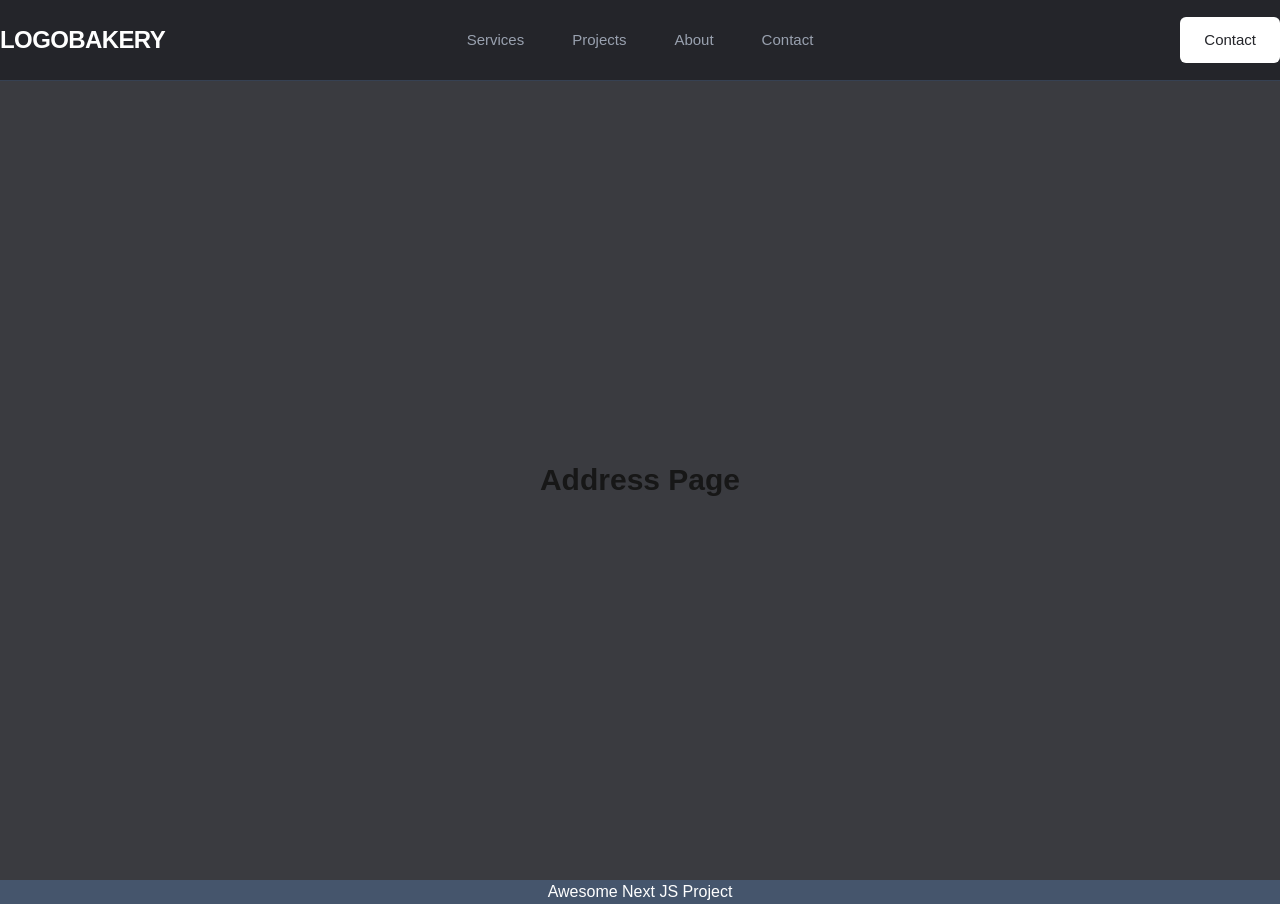
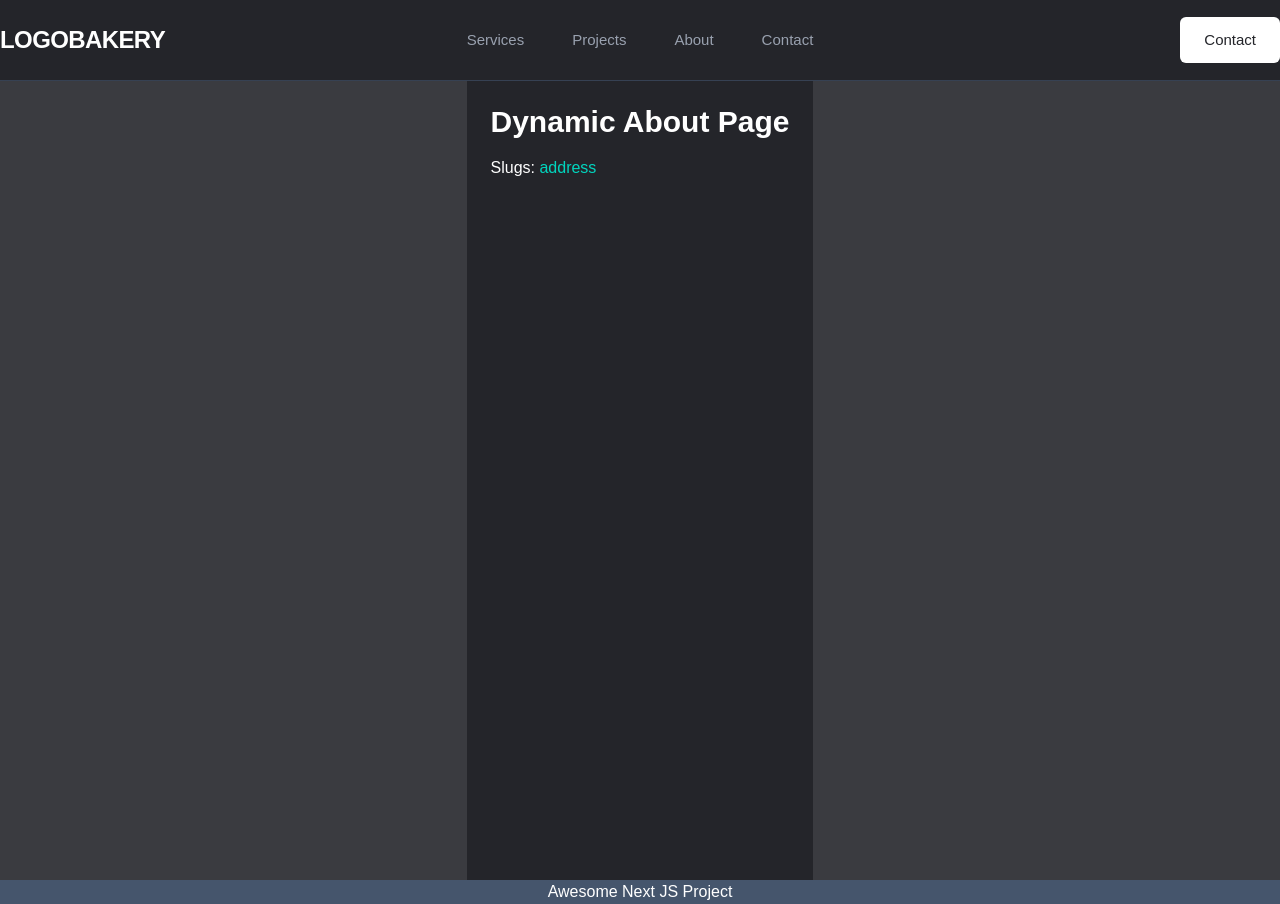
Before and after one commit to TonmoyZohani/Next-JS-Fundamentals, a Next.js app: page /about/address in a window 1280 px wide. Built offline with nearby package versions, Linux system fonts and the light colour scheme.

Commit message:
all slugs catch

```diff
--- /dev/null
+++ b/src/app/about/[...slugs]/page.jsx
@@ -0,0 +1,22 @@
+import React from "react";
+
+const AboutSlugsPages = async ({ params }) => {
+  // Example: simulate fetching page data based on slugs
+  const slugs = params.slugs || [];
+
+  const pageData = await params;
+
+  console.log("Params", pageData);
+
+  return (
+    <div className="p-6 text-white bg-[#24252A] min-h-screen">
+      <h1 className="text-3xl font-bold mb-4">Dynamic About Page</h1>
+      <p>
+        Slugs:{" "}
+        <span className="text-teal-400">{slugs.join(" / ") || "None"}</span>
+      </p>
+    </div>
+  );
+};
+
+export default AboutSlugsPages;
--- a/src/app/about/address/page.jsx
+++ /dev/null
@@ -1,11 +0,0 @@
-import React from "react";
-
-const AddressPage = () => {
-  return (
-    <div>
-      <p className="font-bold text-3xl">Address Page</p>
-    </div>
-  );
-};
-
-export default AddressPage;
--- a/src/app/layout.js
+++ b/src/app/layout.js
@@ -13,7 +13,7 @@ const geistMono = Geist_Mono({
 });
 
 export const metadata = {
-  title: "Create Next App",
+  title: "Software Services",
   description: "Generated by create next app",
 };
 
```
